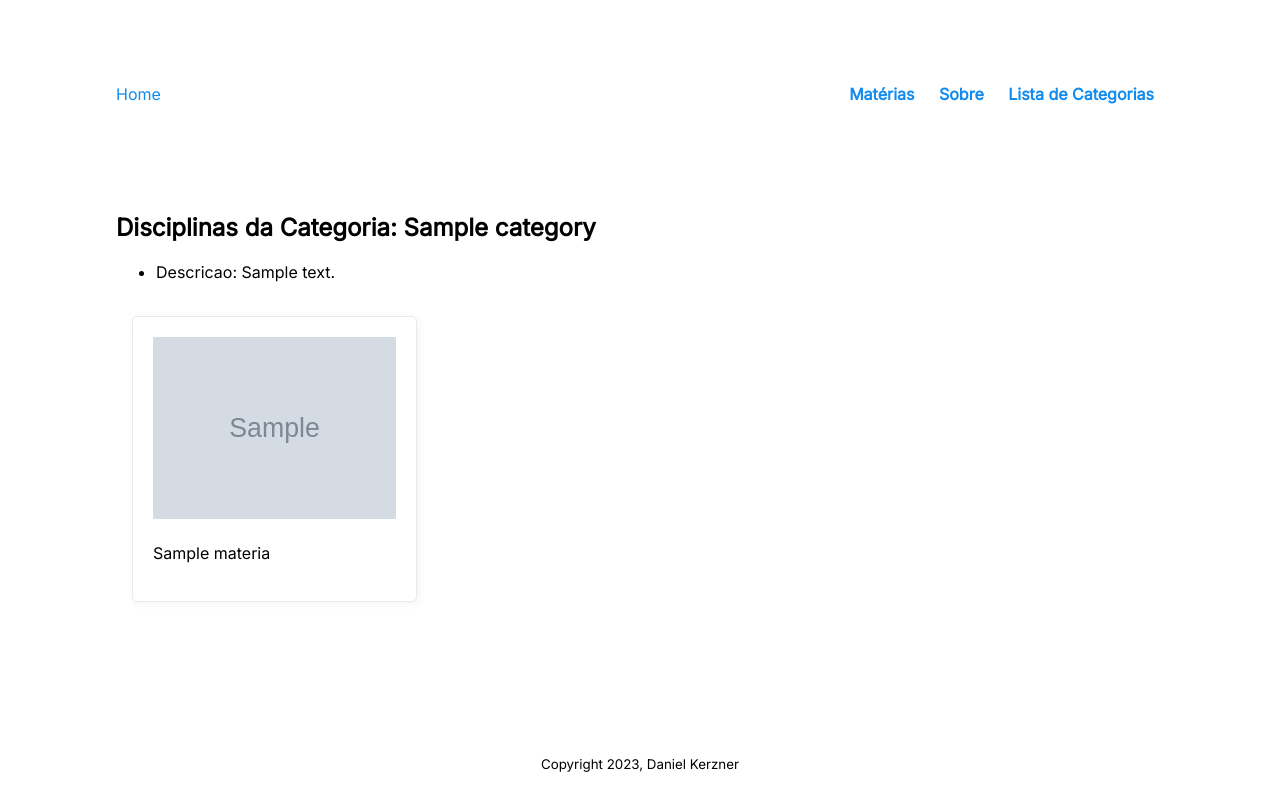
After one commit to danielkerzner/segundaentrega, a Django app: page /materias/categories/1/ in a window 1280 px wide. The commit adds this page. Run offline with Django 4.2, Linux system fonts and the light colour scheme; tables that the repository leaves empty hold one stand-in row (values such as "Sample post"); grey boxes marked "Sample" are stand-in pictures.

Commit message:
Adicionar categorias e views de visualização

```diff
--- a/materias/admin.py
+++ b/materias/admin.py
@@ -1,10 +1,8 @@
 from django.contrib import admin
-
-from django.contrib import admin
-
-from .models import materia, Review
+from .models import materia, Review, Category
 
 admin.site.register(materia)
 admin.site.register(Review)
+admin.site.register(Category)
 
 # Register your models here.
--- a/materias/models.py
+++ b/materias/models.py
@@ -24,4 +24,12 @@ class Review(models.Model):
 
     def __str__(self):
         return f'"{self.text}" - {self.author.username}'
+
+class Category(models.Model):
+    name = models.CharField(max_length=255)
+    descricao = models.TextField()
+    materias = models.ManyToManyField(materia)
+
+    def __str__(self):
+        return f'{self.name}'
 # Create your models here.
--- /dev/null
+++ b/materias/templates/materias/category_detail.html
@@ -0,0 +1,26 @@
+{% extends 'base.html' %}
+
+{% block title %}
+Categorias
+{% endblock title %}
+
+{% block content %}
+<h2>Disciplinas da Categoria: {{category.name}}</h2>
+
+<section>
+        <ul>
+            <li>Descricao: {{ category.descricao }}</li>
+        </ul>
+        <div class="lista-de-cards">
+            {% for materia in category.materias.all %}
+            <div class="card">
+                <a href="{% url 'materias:detail' materia.id %}">
+                    <img src="{{ materia.imagem }}" alt="Poster do filme {{ materia.name}}">
+                </a>
+                <p>{{ materia.name }} </p>
+            </div>
+            {% endfor %}
+        </div>
+</section>
+
+{% endblock content %}
--- a/materias/urls.py
+++ b/materias/urls.py
@@ -12,4 +12,6 @@ urlpatterns = [
     path('delete/<int:materia_id>/', views.delete_materia, name='delete'),
     path('update/<int:materia_id>/', views.update_materia, name='update'),
     path('<int:materia_id>/review/', views.create_review, name='review'),
+    path('categories/', views.list_categories, name='categories'),
+    path('categories/<int:category_id>/', views.detail_category, name='detail_category')
 ]
--- a/materias/views.py
+++ b/materias/views.py
@@ -1,7 +1,7 @@
 from django.http import HttpResponseRedirect
 from django.shortcuts import render, get_object_or_404
 from django.urls import reverse
-from .models import materia, Review
+from .models import materia, Review, Category
 from .forms import materiaForm, ReviewForm
 from datetime import datetime
 
@@ -108,4 +108,13 @@ def create_review(request, materia_id):
     context = {'form': form, 'materia': materia_comentada}
     return render(request, 'materias/review.html', context)
 
+def list_categories(request):
+    category_list = Category.objects.all()
+    context = {'category_list': category_list}
+    return render(request, 'materias/category_list.html', context)
+
+def detail_category(request, category_id):
+    category_detail = get_object_or_404(Category, pk=category_id)
+    context = {'category': category_detail}
+    return render(request, 'materias/category_detail.html', context)
 # Create your views here.
--- a/templates/base.html
+++ b/templates/base.html
@@ -24,6 +24,7 @@
             <ul>
                 <li><a href="{% url 'materias:main' %}">Matérias</a></li>
                 <li><a href="{% url 'about' %}">Sobre</a></li>
+                <li><a href ="{% url 'materias:categories' %}">Lista de Categorias </a></li>
             </ul>
         </nav>
 
```
Also changed, not shown: materias/templates/materias/category_list.html (added, +13 -0 lines), materias/migrations/0003_alter_review_date_category.py (added).
